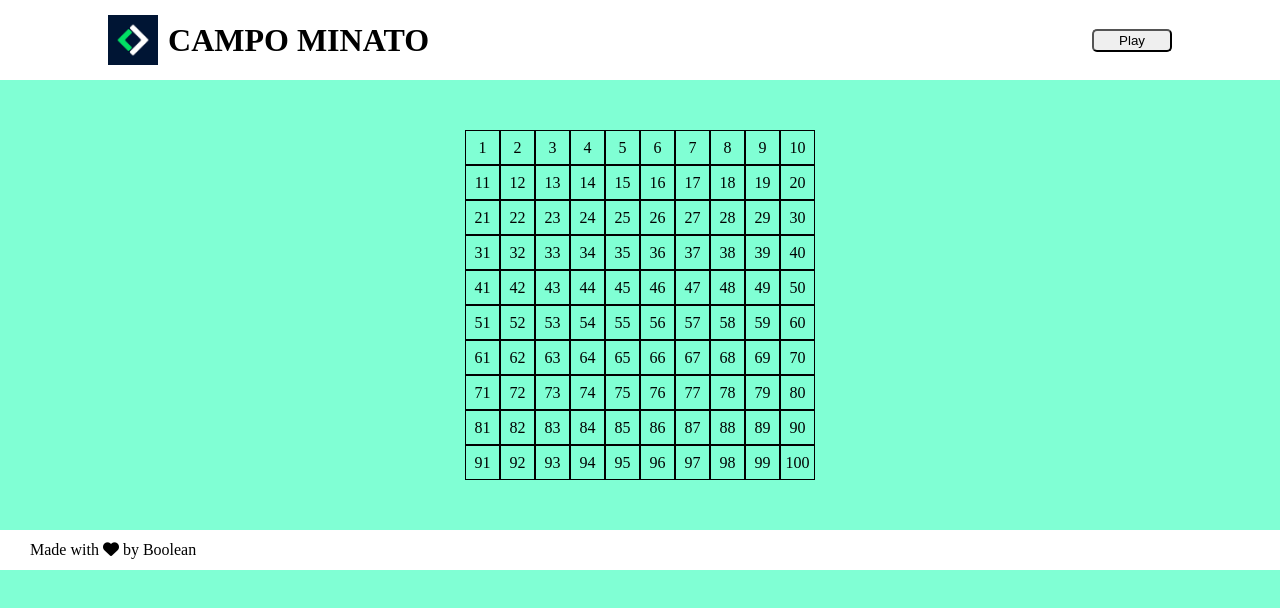
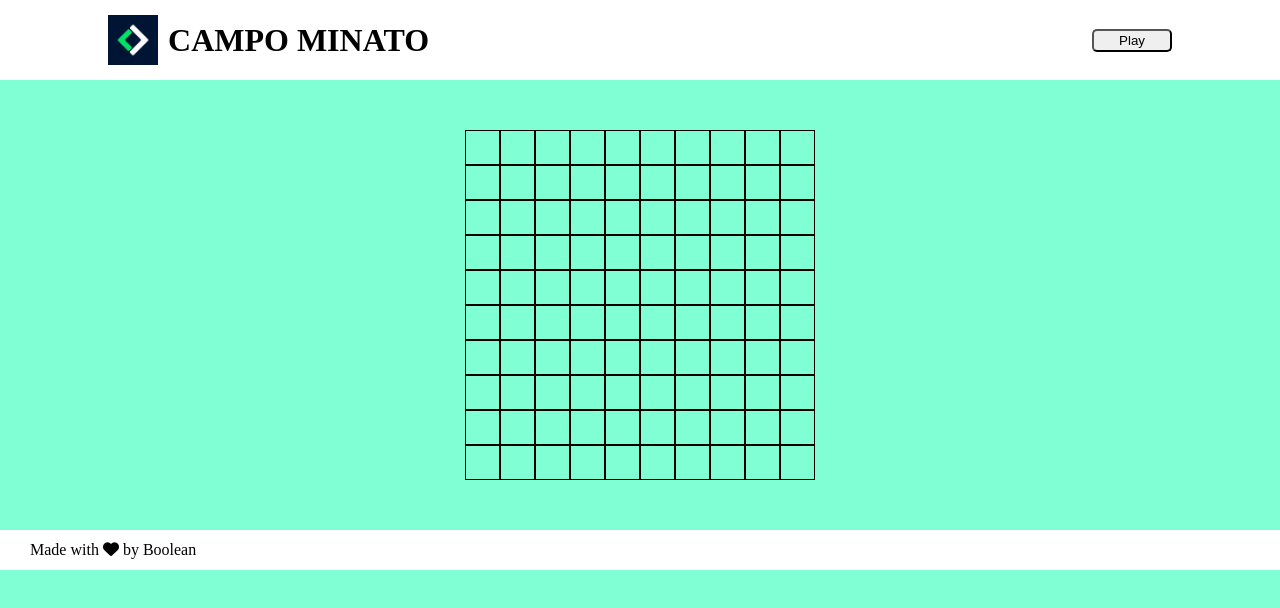
Before and after one commit to GinaTovarAlmario/js-campominato-grid, a plain HTML site: page index.html in a window 1280 px wide. Drawn offline with Linux system fonts and the light colour scheme.

Commit message:
ho creato funzione per generare una cella da Js e le ho inserite in pagina

```diff
--- a/index.html
+++ b/index.html
@@ -25,109 +25,8 @@
         <div class="container">
             <div id="grid">
                 <!-- devo creare una griglia 10x10 -->
-                 <div class="cell">1</div>
-                 <div class="cell">2</div>
-                 <div class="cell">3</div>
-                 <div class="cell">4</div>
-                 <div class="cell">5</div>
-                 <div class="cell">6</div>
-                 <div class="cell">7</div>
-                 <div class="cell">8</div>
-                 <div class="cell">9</div>
-                 <div class="cell">10</div>
-                 <div class="cell">11</div>
-                 <div class="cell">12</div>
-                 <div class="cell">13</div>
-                 <div class="cell">14</div>
-                 <div class="cell">15</div>
-                 <div class="cell">16</div>
-                 <div class="cell">17</div>
-                 <div class="cell">18</div>
-                 <div class="cell">19</div>
-                 <div class="cell">20</div>
-                 <div class="cell">21</div>
-                 <div class="cell">22</div>
-                 <div class="cell">23</div>
-                 <div class="cell">24</div>
-                 <div class="cell">25</div>
-                 <div class="cell">26</div>
-                 <div class="cell">27</div>
-                 <div class="cell">28</div>
-                 <div class="cell">29</div>
-                 <div class="cell">30</div>
-                 <div class="cell">31</div>
-                 <div class="cell">32</div>
-                 <div class="cell">33</div>
-                 <div class="cell">34</div>
-                 <div class="cell">35</div>
-                 <div class="cell">36</div>
-                 <div class="cell">37</div>
-                 <div class="cell">38</div>
-                 <div class="cell">39</div>
-                 <div class="cell">40</div>
-                 <div class="cell">41</div>
-                 <div class="cell">42</div>
-                 <div class="cell">43</div>
-                 <div class="cell">44</div>
-                 <div class="cell">45</div>
-                 <div class="cell">46</div>
-                 <div class="cell">47</div>
-                 <div class="cell">48</div>
-                 <div class="cell">49</div>
-                 <div class="cell">50</div>
-                 <div class="cell">51</div>
-                 <div class="cell">52</div>
-                 <div class="cell">53</div>
-                 <div class="cell">54</div>
-                 <div class="cell">55</div>
-                 <div class="cell">56</div>
-                 <div class="cell">57</div>
-                 <div class="cell">58</div>
-                 <div class="cell">59</div>
-                 <div class="cell">60</div>
-                 <div class="cell">61</div>
-                 <div class="cell">62</div>
-                 <div class="cell">63</div>
-                 <div class="cell">64</div>
-                 <div class="cell">65</div>
-                 <div class="cell">66</div>
-                 <div class="cell">67</div>
-                 <div class="cell">68</div>
-                 <div class="cell">69</div>
-                 <div class="cell">70</div>
-                 <div class="cell">71</div>
-                 <div class="cell">72</div>
-                 <div class="cell">73</div>
-                 <div class="cell">74</div>
-                 <div class="cell">75</div>
-                 <div class="cell">76</div>
-                 <div class="cell">77</div>
-                 <div class="cell">78</div>
-                 <div class="cell">79</div>
-                 <div class="cell">80</div>
-                 <div class="cell">81</div>
-                 <div class="cell">82</div>
-                 <div class="cell">83</div>
-                 <div class="cell">84</div>
-                 <div class="cell">85</div>
-                 <div class="cell">86</div>
-                 <div class="cell">87</div>
-                 <div class="cell">88</div>
-                 <div class="cell">89</div>
-                 <div class="cell">90</div>
-                 <div class="cell">91</div>
-                 <div class="cell">92</div>
-                 <div class="cell">93</div>
-                 <div class="cell">94</div>
-                 <div class="cell">95</div>
-                 <div class="cell">96</div>
-                 <div class="cell">97</div>
-                 <div class="cell">98</div>
-                 <div class="cell">99</div>
-                 <div class="cell">100</div>
 
             </div>
-
         </div>
     </main>
     <footer>
--- a/js/functions.js
+++ b/js/functions.js
@@ -0,0 +1,17 @@
+// FUNZIONE PER CREARE CELLE
+/**
+ * 1- COME LA CHIAMO?
+ * 2-HO BISOGNO DI UN PARAMETRO?
+ * 3-HO BISOGNO DI RESTITUIRE QUALCOSA?
+ * 4- SE SI, DI CHE TIPO?
+ */
+// DICHIARAZIONE DI FUNZIONE
+/**
+ * WITH THIS FUNCTION WE CREATE AN ELEMENT TYPE DIV WITH A CLASS NAMED CELL
+ * @returns <div class="cell"> </div>
+ */
+function createCell(){
+    const cell = document.createElement('div');
+    cell.className = 'cell';
+    return cell;
+}
--- a/js/script.js
+++ b/js/script.js
@@ -21,3 +21,21 @@ Aggiungere una select accanto al bottone di generazione, che fornisca una scelta
 - con difficoltà 1 => 100 caselle, con un numero compreso tra 1 e 100, divise in 10 caselle per 10 righe;
 - con difficoltà 2 => 81 caselle, con un numero compreso tra 1 e 81, divise in 9 caselle per 9 righe;
 - con difficoltà 3 => 49 caselle, con un numero compreso tra 1 e 49, divise in 7 caselle per 7 righe;*/
+// FASE DI PREPARAZIONE
+// vado a recuperarmi la griglia del DOM
+const grid = document.getElementById('grid');
+// so che ho bisogno di una griglia 10x10
+// FASE DI RACCOLTA DATI
+const rows = 10;
+const cols = 10;
+const totalCells = rows * cols;
+// FASE DI ELABORAZIONE DATI
+// ora devo generare la mia griglia
+for(let i = 0; i < totalCells; i++){
+    // mi serve andare a creare una funzione che mi crei le celle
+    // invoco la funzione creata
+    const cell = createCell();
+    // devo inserire la cella in pagina
+    grid.appendChild(cell);
+}
+// FASE DI OUTPUT
```
